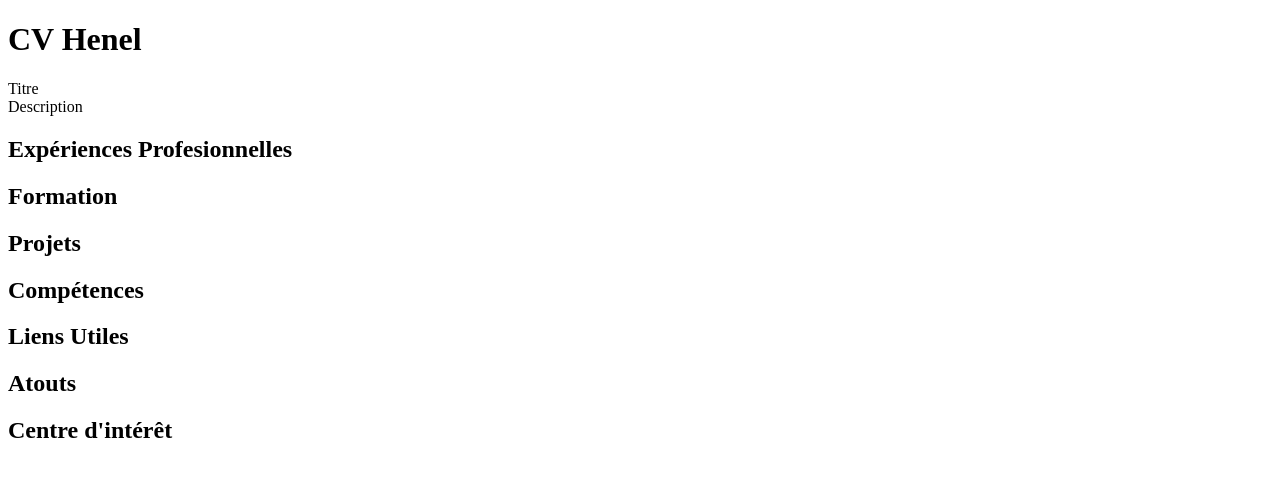
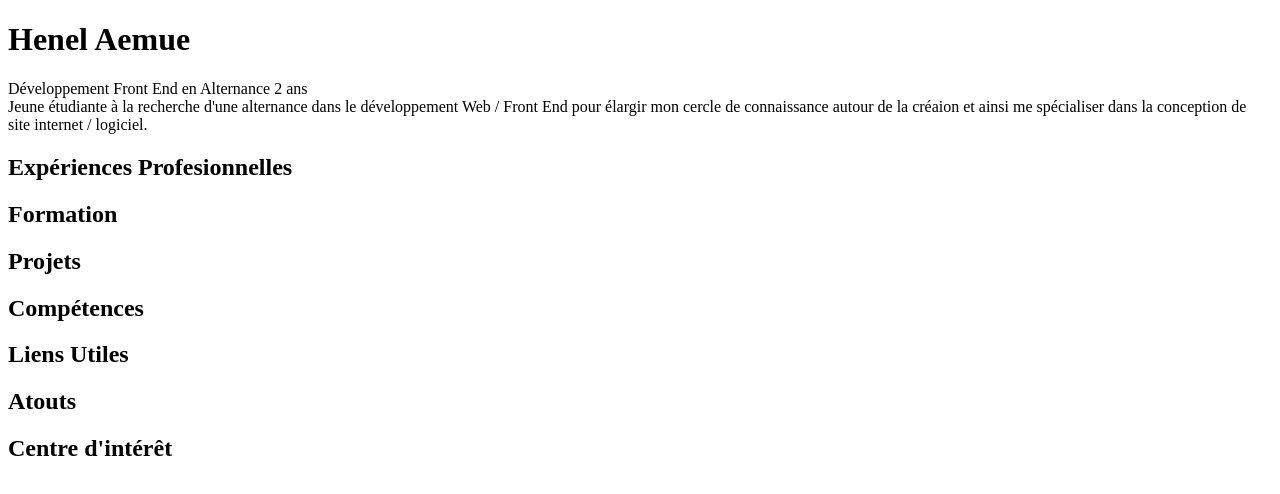
Before and after one commit to Hemael/projet-cv, a plain HTML site: page index.html in a window 1280 px wide. Drawn offline with Linux system fonts and the light colour scheme; no server answers.

Commit message:
creation block user

```diff
--- a/index.html
+++ b/index.html
@@ -3,23 +3,21 @@
   <head>
     <title>Projet Henel</title>
     <meta charset="UTF-8">
-    <link rel="icon" type="image/png" href="assets/favicon.png">
-    <link href="css/style.css" rel="stylesheet" type="text/css" />
+    <meta http-equiv="Content-Security-Policy" content="default-src *">
+    <link href="style.css" rel="stylesheet" type="text/css" />
     <link href="https://fonts.googleapis.com/css?family=DM+Sans&display=swap" rel="stylesheet">
-    <script defer src="scripts/factories/photographer.js"></script>
-    <script defer src="scripts/pages/index.js"></script>
+    <script defer src="./script.js"></script>
+
   </head>
+
+<header id="header">
+
+
+</header>
 
 
   <body>
-    <header>
-        <h1>CV Henel</h1>
-        <div id="shortIdentity"></div>
-        <div id="title">Titre</div>
-        <div id="description">Description</div>
-        <div id="photo"></div>
-        <div id="longIdentity"></div>
-    </header>
+
 
     <section id="experience">
         <h2>Expériences Profesionnelles</h2>
@@ -81,6 +79,7 @@
             <span class="description"></span>
         </article>
     </section>
+    <script>createLinkDom();</script>
+  </body>
 
-  </body>
 </html>
--- /dev/null
+++ b/script.js
@@ -0,0 +1,67 @@
+var urlApi = 'http://vps774456.ovh.net:3000/'
+//var urlApi = 'http://localhost/'
+
+function request(endPoint,fct){
+  return fetch(`${urlApi}${endPoint}`)
+  .then(response => {
+    // Vérifier si la réponse est réussie (statut 200-299)
+    if (!response.ok) {
+      throw new Error(`Erreur de réseau : ${response.statusText}`);
+    }
+    // Convertir la réponse en JSON
+    return response.json();
+  })
+  .then(data => {
+    // Faire quelque chose avec les données JSON
+    console.log (fct(data));
+      return fct(data);
+
+  })
+  .catch(error => {
+    // Gérer les erreurs
+    console.error('Erreur lors de la récupération des données:', error);
+  });
+}
+
+function user(data){
+  return data;
+}
+
+document.addEventListener('DOMContentLoaded', function() {
+  let userInformation = request(`user`,user);
+  console.log(userInformation.value);
+    let headerDom = createHeaderDom(
+      "Développement Front End en Alternance 2 ans",
+      "Jeune étudiante à la recherche d'une alternance dans le développement Web / Front End pour élargir mon cercle de connaissance autour de la créaion et ainsi me spécialiser dans la conception de site internet / logiciel.",
+      "Henel Aemue",
+      null
+    );
+
+    document.querySelector('#header').append(headerDom);
+
+});
+
+
+function createHeaderDom(titleText,descriptionPerso,identite,tete){
+
+
+  let headerContact= document.createElement('header');
+  let shortIdentity = document.createElement('h1');
+  let title = document.createElement('div');
+  let description = document.createElement('div');
+  let photo = document.createElement('div');
+  let longIdentity = document.createElement('div');
+
+  title.textContent =titleText;
+  description.textContent = descriptionPerso;
+  shortIdentity.textContent =identite;
+
+  headerContact.appendChild(shortIdentity);
+  headerContact.appendChild(title);
+  headerContact.appendChild(description);
+  headerContact.appendChild(photo);
+  headerContact.appendChild(longIdentity);
+
+  return(headerContact);
+
+}
```
Also changed, not shown: style.css (added).
